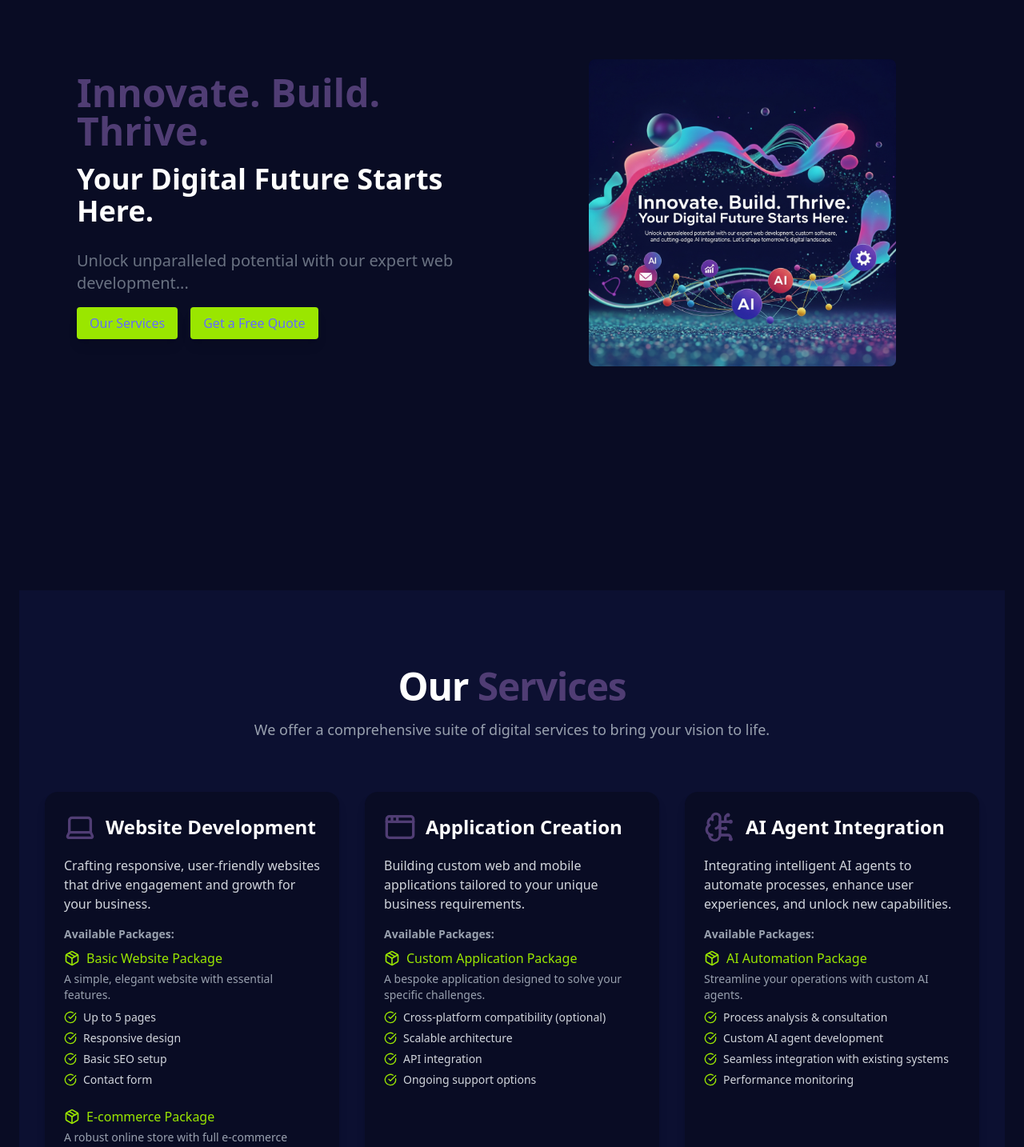
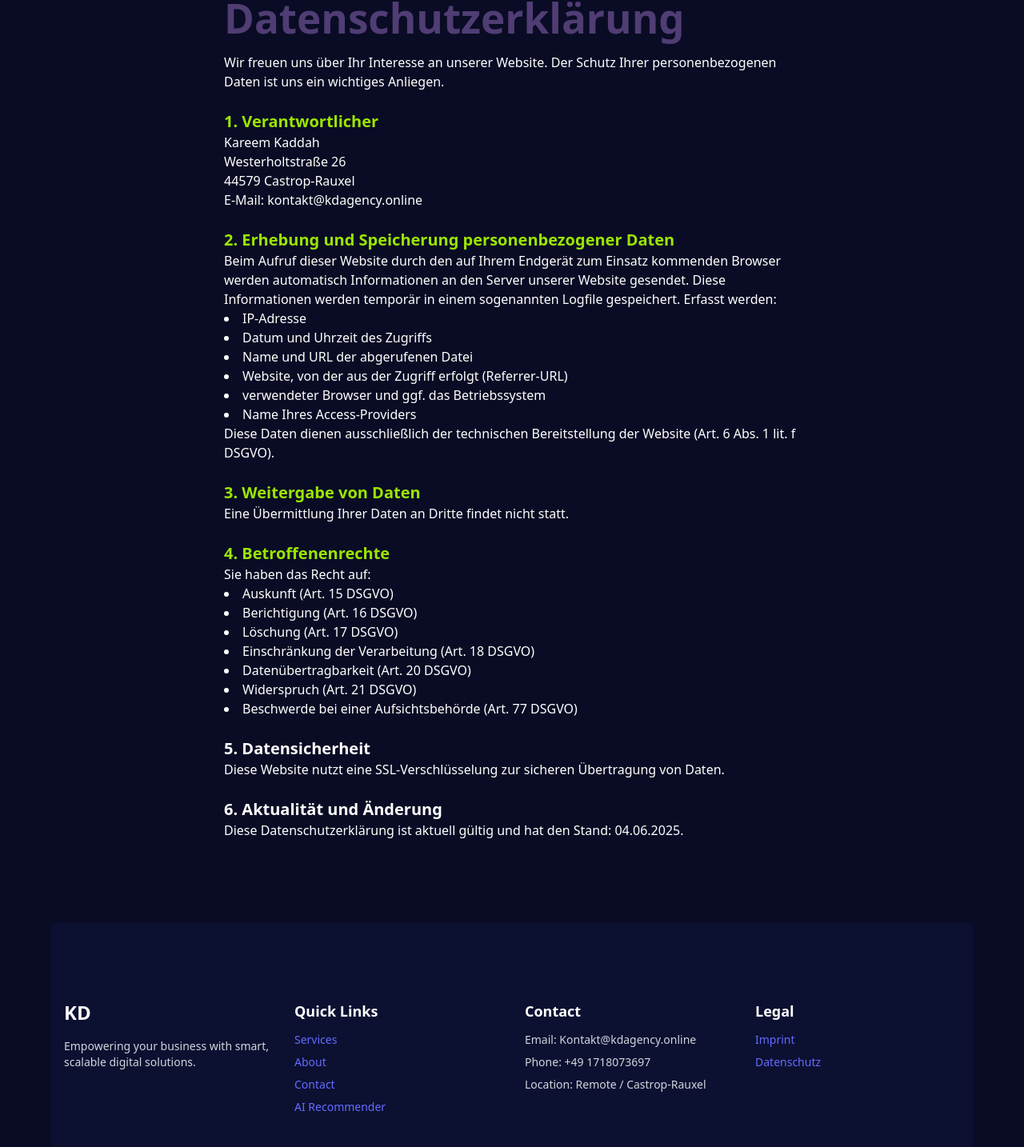
Before and after one commit to kareemkaddah/PersonalAgency, a React (Vite) app: page /datenschutz in a window 1280 px wide. Shown: the part 134-1568 px from the top of the page at 80% size. Built offline with nearby package versions, Linux system fonts and the light colour scheme.

Commit message:
added the imprint and the Datenschutz

```diff
--- a/package.json
+++ b/package.json
@@ -15,6 +15,7 @@
     "lucide-react": "^0.511.0",
     "react": "^19.1.0",
     "react-dom": "^19.1.0",
+    "react-router-dom": "^7.6.2",
     "react-scroll": "^1.9.3",
     "react-toastify": "^11.0.5",
     "tailwindcss": "^4.1.7",
--- a/src/App.tsx
+++ b/src/App.tsx
@@ -1,19 +1,24 @@
 import './App.css';
 import Home from './pages/Home';
+import Imprint from './pages/Imprint';
+import Datenschutz from './pages/Datenschutz';
 import { useState } from 'react';
+import { BrowserRouter as Router, Routes, Route } from 'react-router-dom';
+import { IntroOverlay } from './components/IntroOverlay';
 
-import { IntroOverlay } from './components/IntroOverlay';
-import Header from './components/Header';
 function App() {
   const [showIntro, setShowIntro] = useState(true);
   return (
-    <>
-      <div className='bg-[#090c24] text-white p-6 min-h-screen '>
+    <Router>
+      <div className='bg-[#090c24] text-white p-6 min-h-screen'>
         {showIntro && <IntroOverlay onFinish={() => setShowIntro(false)} />}
-        <Header />
-        <Home />
+        <Routes>
+          <Route path='/' element={<Home />} />
+          <Route path='/Imprint' element={<Imprint />} />
+          <Route path='/datenschutz' element={<Datenschutz />} />
+        </Routes>
       </div>
-    </>
+    </Router>
   );
 }
 
--- a/src/components/Footer.tsx
+++ b/src/components/Footer.tsx
@@ -1,7 +1,9 @@
+import { Link } from 'react-router-dom';
+
 function Footer() {
   return (
     <footer className='py-16 md:py-24 bg-[#0c1031] text-white mt-20 w-full'>
-      <div className='max-w-6xl mx-auto px-4 grid grid-cols-1 md:grid-cols-3 gap-8'>
+      <div className='max-w-6xl mx-auto px-4 grid grid-cols-1 md:grid-cols-4 gap-8'>
         {/* Company Info */}
         <div>
           <h2 className='text-2xl font-bold mb-4'>KD</h2>
@@ -41,15 +43,32 @@ function Footer() {
         <div>
           <h3 className='text-lg font-semibold mb-3'>Contact</h3>
           <ul className='space-y-2 text-sm text-gray-300'>
-            <li>Email: contact@yourcompany.com</li>
-            <li>Phone: +1 (123) 456-7890</li>
-            <li>Location: Remote / Global</li>
+            <li>Email: Kontakt@kdagency.online</li>
+            <li>Phone: +49 1718073697</li>
+            <li>Location: Remote / Castrop-Rauxel</li>
+          </ul>
+        </div>
+
+        {/* Legal Links */}
+        <div>
+          <h3 className='text-lg font-semibold mb-3'>Legal</h3>
+          <ul className='space-y-2 text-sm text-gray-300'>
+            <li>
+              <Link to='/Imprint' className='hover:text-white'>
+                Imprint
+              </Link>
+            </li>
+            <li>
+              <Link to='/datenschutz' className='hover:text-white'>
+                Datenschutz
+              </Link>
+            </li>
           </ul>
         </div>
       </div>
 
       <div className='mt-12 text-center text-sm text-gray-500'>
-        &copy; {new Date().getFullYear()} YourCompany. All rights reserved.
+        &copy; {new Date().getFullYear()} KD Agency. All rights reserved.
       </div>
     </footer>
   );
--- a/src/components/Header.tsx
+++ b/src/components/Header.tsx
@@ -15,6 +15,7 @@ function Header() {
   return (
     <div
       className='
+
          mx-auto w-full max-w-6xl
         flex justify-between items-center
         z-50
--- /dev/null
+++ b/src/pages/Datenschutz.tsx
@@ -0,0 +1,91 @@
+// pages/Datenschutzerklaerung.tsx
+import Header from '../components/Header';
+import Footer from '../components/Footer';
+
+const Datenschutzerklaerung = () => {
+  return (
+    <div className='bg-[#090c24] text-white min-h-screen'>
+      <Header></Header>
+      <div className='p-6 max-w-3xl mx-auto'>
+        <h1 className='text-2xl font-bold mb-4 text-[#503d74] '>
+          Datenschutzerklärung
+        </h1>
+        <p>
+          Wir freuen uns über Ihr Interesse an unserer Website. Der Schutz Ihrer
+          personenbezogenen Daten ist uns ein wichtiges Anliegen.
+        </p>
+
+        <h2 className='text-xl font-semibold mt-6 text-lime-400'>
+          1. Verantwortlicher
+        </h2>
+        <p>
+          Kareem Kaddah
+          <br />
+          Westerholtstraße 26
+          <br />
+          44579 Castrop-Rauxel
+          <br />
+          E-Mail: kontakt@kdagency.online
+        </p>
+
+        <h2 className='text-xl font-semibold mt-6 text-lime-400'>
+          2. Erhebung und Speicherung personenbezogener Daten
+        </h2>
+        <p>
+          Beim Aufruf dieser Website durch den auf Ihrem Endgerät zum Einsatz
+          kommenden Browser werden automatisch Informationen an den Server
+          unserer Website gesendet. Diese Informationen werden temporär in einem
+          sogenannten Logfile gespeichert. Erfasst werden:
+        </p>
+        <ul className='list-disc list-inside '>
+          <li>IP-Adresse</li>
+          <li>Datum und Uhrzeit des Zugriffs</li>
+          <li>Name und URL der abgerufenen Datei</li>
+          <li>Website, von der aus der Zugriff erfolgt (Referrer-URL)</li>
+          <li>verwendeter Browser und ggf. das Betriebssystem</li>
+          <li>Name Ihres Access-Providers</li>
+        </ul>
+        <p>
+          Diese Daten dienen ausschließlich der technischen Bereitstellung der
+          Website (Art. 6 Abs. 1 lit. f DSGVO).
+        </p>
+
+        <h2 className='text-xl font-semibold mt-6 text-lime-400'>
+          3. Weitergabe von Daten
+        </h2>
+        <p>Eine Übermittlung Ihrer Daten an Dritte findet nicht statt.</p>
+
+        <h2 className='text-xl font-semibold mt-6 text-lime-400'>
+          4. Betroffenenrechte
+        </h2>
+        <p>Sie haben das Recht auf:</p>
+        <ul className='list-disc list-inside'>
+          <li>Auskunft (Art. 15 DSGVO)</li>
+          <li>Berichtigung (Art. 16 DSGVO)</li>
+          <li>Löschung (Art. 17 DSGVO)</li>
+          <li>Einschränkung der Verarbeitung (Art. 18 DSGVO)</li>
+          <li>Datenübertragbarkeit (Art. 20 DSGVO)</li>
+          <li>Widerspruch (Art. 21 DSGVO)</li>
+          <li>Beschwerde bei einer Aufsichtsbehörde (Art. 77 DSGVO)</li>
+        </ul>
+
+        <h2 className='text-xl font-semibold mt-6'>5. Datensicherheit</h2>
+        <p>
+          Diese Website nutzt eine SSL-Verschlüsselung zur sicheren Übertragung
+          von Daten.
+        </p>
+
+        <h2 className='text-xl font-semibold mt-6'>
+          6. Aktualität und Änderung
+        </h2>
+        <p>
+          Diese Datenschutzerklärung ist aktuell gültig und hat den Stand:
+          04.06.2025.
+        </p>
+      </div>
+      <Footer></Footer>
+    </div>
+  );
+};
+
+export default Datenschutzerklaerung;
--- a/src/pages/Home.tsx
+++ b/src/pages/Home.tsx
@@ -1,13 +1,14 @@
 import intro from '../assets/intro.jpeg';
 import Services from '../components/Services';
 import Contact from '../components/Contact';
-
+import Header from '../components/Header';
 import Footer from '../components/Footer';
 import { Link } from 'react-scroll';
 
 function Home() {
   return (
     <>
+      <Header></Header>
       <div className='p-8' id='home'>
         <section className='text-white p-6 mt-8 rounded-lg flex flex-col md:flex-row items-center gap-8 max-w-screen-xl mx-auto'>
           <div className='w-full md:w-1/2 '>
--- /dev/null
+++ b/src/pages/Imprint.tsx
@@ -0,0 +1,50 @@
+import Header from '../components/Header';
+import Footer from '../components/Footer';
+
+const Imprint = () => {
+  return (
+    <div className='bg-[#090c24] text-white min-h-screen'>
+      <Header></Header>
+      <div className='p-6 max-w-3xl mx-auto'>
+        <h1 className='text-2xl font-bold mb-4 text-[#503d74]'>Impressum</h1>
+        <p>
+          <strong className='text-lime-400'>Angaben gemäß § 5 TMG:</strong>
+        </p>
+        <p>
+          Kareem Kaddah
+          <br />
+          Westerholtstraße 26
+          <br />
+          44579 Castrop-Rauxel
+        </p>
+
+        <p className='mt-4'>
+          <strong className='text-lime-400'>Kontakt</strong>
+          <br />
+          Telefon: 0171 8073697
+          <br />
+          E-Mail: kontakt@kdagency.online
+        </p>
+
+        <p className='mt-4'>
+          <strong className='text-lime-400'>
+            Verantwortlich für den Inhalt nach § 55 Abs. 2 RStV:
+          </strong>
+          <br />
+          Kareem Kaddah
+          <br />
+          Westerholtstraße 26
+          <br />
+          44579 Castrop-Rauxel
+        </p>
+
+        <p className='mt-4 text-sm text-gray-500'>
+          Hinweis: Umsatzsteuer-ID wird ergänzt, sobald verfügbar.
+        </p>
+      </div>
+      <Footer></Footer>
+    </div>
+  );
+};
+
+export default Imprint;
```
Also changed, not shown: 1 other file (tests, documents, lock files or other folders).
